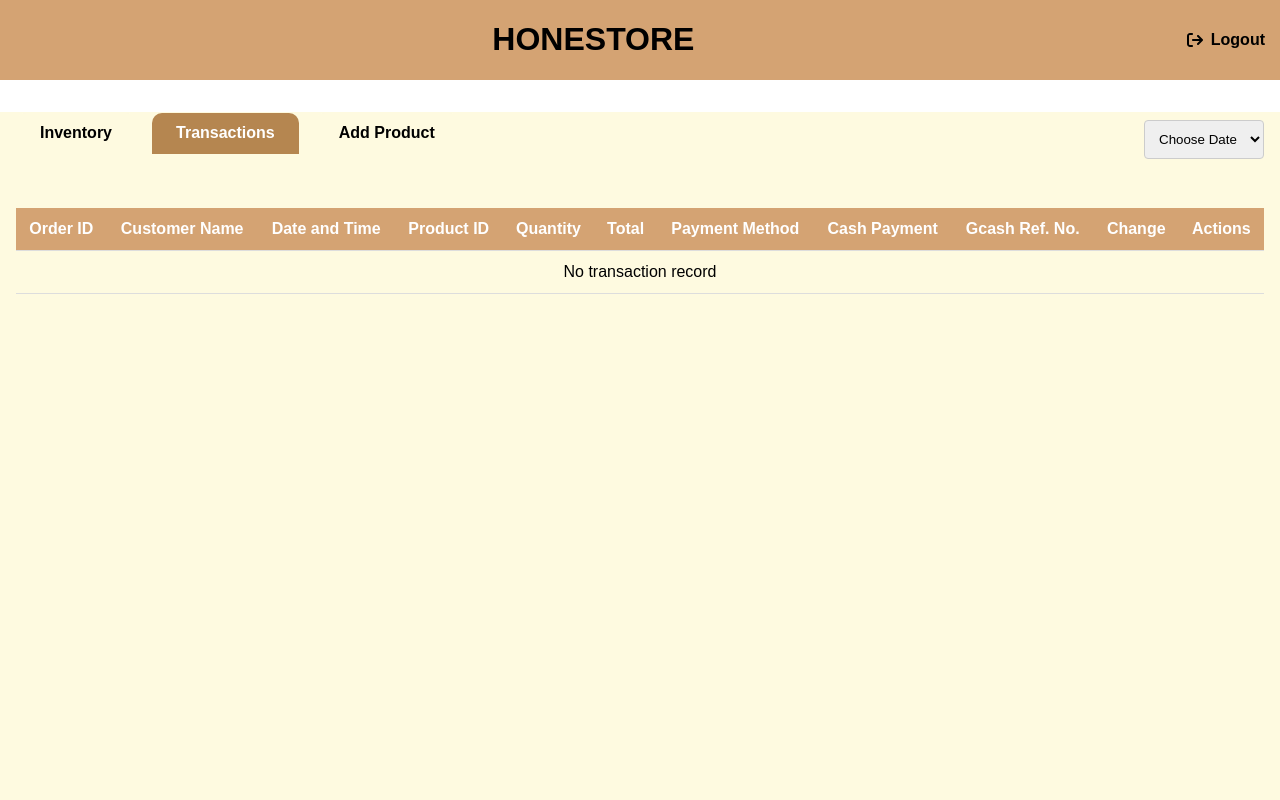
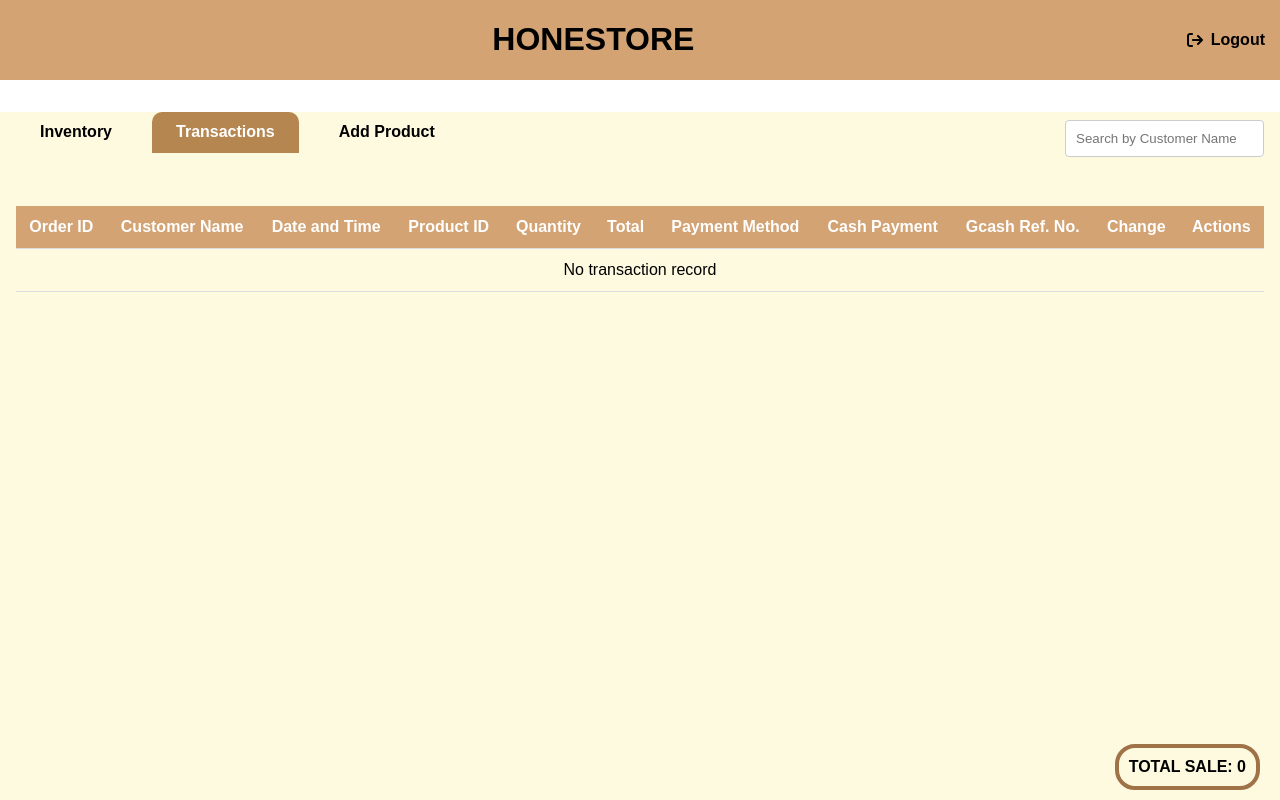
Before and after one commit to not-rae/126-final-project, a PHP site: page /transactionPage.php in a window 1280 px wide. Run offline with PHP 8.4, Linux system fonts and the light colour scheme; data that the repository does not hold is empty.

Commit message:
finished transaction page

```diff
--- a/adminStyle.css
+++ b/adminStyle.css
@@ -119,6 +119,15 @@ th, td {
     border-bottom: 1px solid #ddd;
 }
 
+.edit-button{
+    color: orange;
+    font-weight: bold;
+}
+
+.delete-button{
+    font-weight: bold;
+    color: red;
+}
 
 .form-container {
     background-color: #fff;
@@ -164,3 +173,16 @@ input[type="submit"]:hover {
 .edit-title {
     text-align: center;
 }
+
+.total-sale {
+    position: fixed;
+    bottom: 0;
+    right: 0;
+    padding: 10px;
+    margin-right: 20px;
+    margin-bottom: 10px;
+    background-color: #FEFAE0;
+    border: 4px solid #9f7347;
+    border-radius: 20px;
+    font-weight: bold;
+}
--- a/transactionPage.php
+++ b/transactionPage.php
@@ -4,6 +4,8 @@ include 'DBconnector.php';
 
 $query = "SELECT * FROM transaction";
 $result = $conn->query($query);
+
+$totalSale = 0; // Initialize total sale variable
 
 ?>
 
@@ -18,6 +20,20 @@ $result = $conn->query($query);
         document.addEventListener("DOMContentLoaded", function() {
             document.getElementById('transactions-tab').classList.add('active');
         });
+
+        function searchTransactions() {
+            var input = document.getElementById('search').value.trim().toLowerCase();
+            var rows = document.querySelectorAll('tbody tr');
+
+            rows.forEach(function(row) {
+                var customerName = row.cells[1].textContent.trim().toLowerCase();
+                if (customerName.includes(input)) {
+                    row.style.display = '';
+                } else {
+                    row.style.display = 'none';
+                }
+            });
+        }
     </script>
 </head>
 <body>
@@ -38,9 +54,7 @@ $result = $conn->query($query);
         <a href="transactionPage.php" class="tab" id="transactions-tab">Transactions</a>
         <a href="add_products.php" class="tab" id="add-product-tab">Add Product</a>
         <div class="date-dropdown">
-            <select name="date" id="date">
-                <option value="all">Choose Date</option>
-            </select>
+            <input type="text" id="search" onkeyup="searchTransactions()" placeholder="Search by Customer Name">
         </div>
     </nav>
 
@@ -81,6 +95,8 @@ $result = $conn->query($query);
                         echo "<a href='delete_transaction.php?id=" . htmlspecialchars($row['order_id']) . "' class='delete-button' onclick='return confirm(\"Are you sure you want to delete this product?\");'>Delete</a>";
                         echo "</td>";
                         echo "</tr>";
+
+                        $totalSale += $row['purchase_total'];
                     }
                 } else {
                     echo "<tr><td colspan='11'>No transaction record</td></tr>";
@@ -90,5 +106,7 @@ $result = $conn->query($query);
         </table>
     </div>
 
+    <div class="total-sale">TOTAL SALE: <?php echo $totalSale; ?></div>
+
 </body>
 </html>
```
